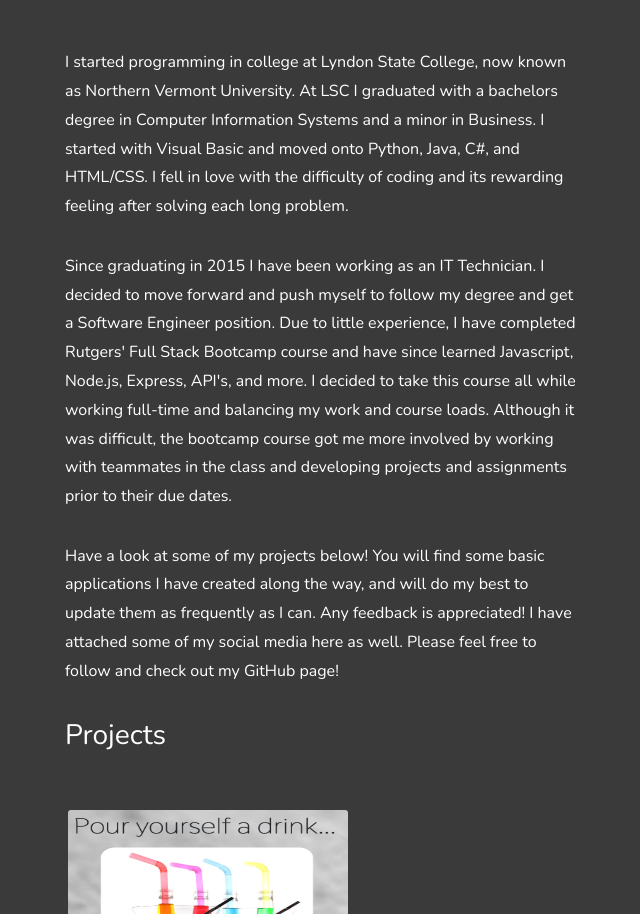
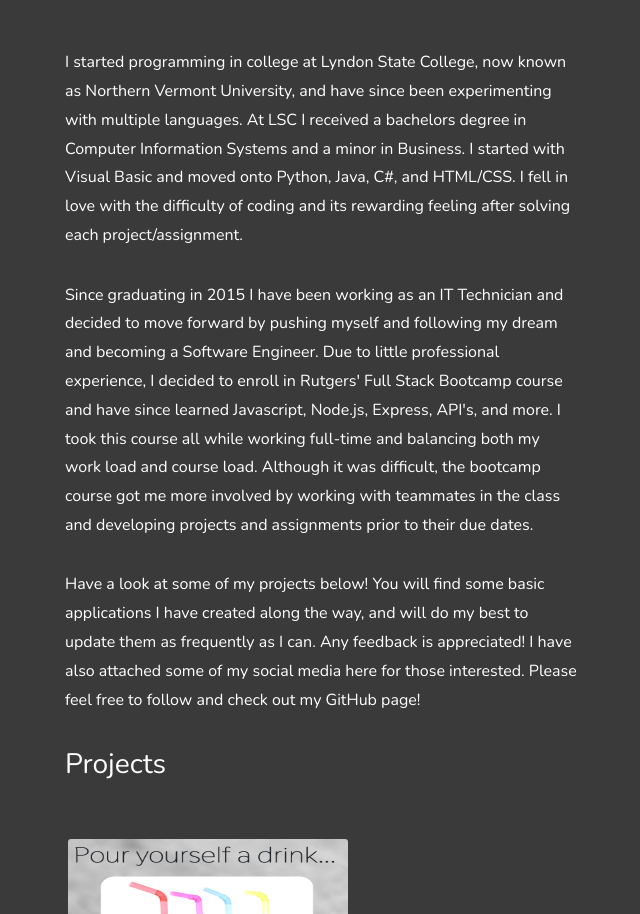
Before and after one commit to nunesmlucas/portfolio, a plain HTML site: page index.html in a window 1280 px wide. Shown: the part 1000-1914 px from the top of the page, without its empty margins (575-1215 px from the left). Drawn offline with nearby package versions, Linux system fonts and the light colour scheme; a web font is replaced by a local one.

Commit message:
minor changes

```diff
--- a/index.html
+++ b/index.html
@@ -63,31 +63,32 @@
     <div class="about">
         <h2>Hi, my name is Lucas Nunes and I am a Full Stack Developer with experience in Javascript, Node.js, Express,
             and React. Please have a look through my portfolio and let me know what you think!</h2>
-        <p>I started programming in college at Lyndon State College, now known as Northern Vermont University. At LSC I
-            graduated with a bachelors degree in Computer Information Systems and a minor in Business. I started with
+        <p>I started programming in college at Lyndon State College, now known as Northern Vermont University, and have
+            since been experimenting with multiple languages. At LSC I
+            received a bachelors degree in Computer Information Systems and a minor in Business. I started with
             Visual Basic and
             moved onto Python, Java, C#, and HTML/CSS.
-            I fell in love with the difficulty of coding and its rewarding feeling after solving each long problem.
+            I fell in love with the difficulty of coding and its rewarding feeling after solving each
+            project/assignment.
         </p>
-        <p>Since graduating in 2015 I have been working as an IT Technician. I decided to move forward and push myself
-            to follow my degree and get a Software Engineer position.
-            Due to little experience, I have completed Rutgers' Full Stack Bootcamp course and have since learned
+        <p>Since graduating in 2015 I have been working as an IT Technician and decided to move forward by pushing
+            myself
+            and following my dream and becoming a Software Engineer.
+            Due to little professional experience, I decided to enroll in Rutgers' Full Stack Bootcamp course and have
+            since learned
             Javascript, Node.js, Express, API's, and more.
-            I decided to take this course all while working full-time and balancing my work and course loads. Although
+            I took this course all while working full-time and balancing both my work load and course load. Although
             it was difficult, the bootcamp
             course got me more involved by working with teammates in the class and developing projects and assignments
             prior to their due dates.
         </p>
         <p>Have a look at some of my projects below! You will find some basic applications I have created along the way,
             and will do my best to update them as frequently as I can. Any feedback is appreciated!
-            I have attached
-            some of my social media here as well. Please
-            feel free to follow and check out my GitHub page!
+            I have also attached some of my social media here for those interested. Please feel free to follow and check out my
+            GitHub page!
         </p>
         <div>
             <h2>Projects</h2>
-
-
 
             <!-- ADD ANIMATION FOR EACH PROJECT LINNK AND HAVE THEM FADE/OPACITY CHANGE???
             OR PULL UP WITH BRIEF DESCRIPTION OF EACH ONE WHEN YOU HOVER???  -->
```
